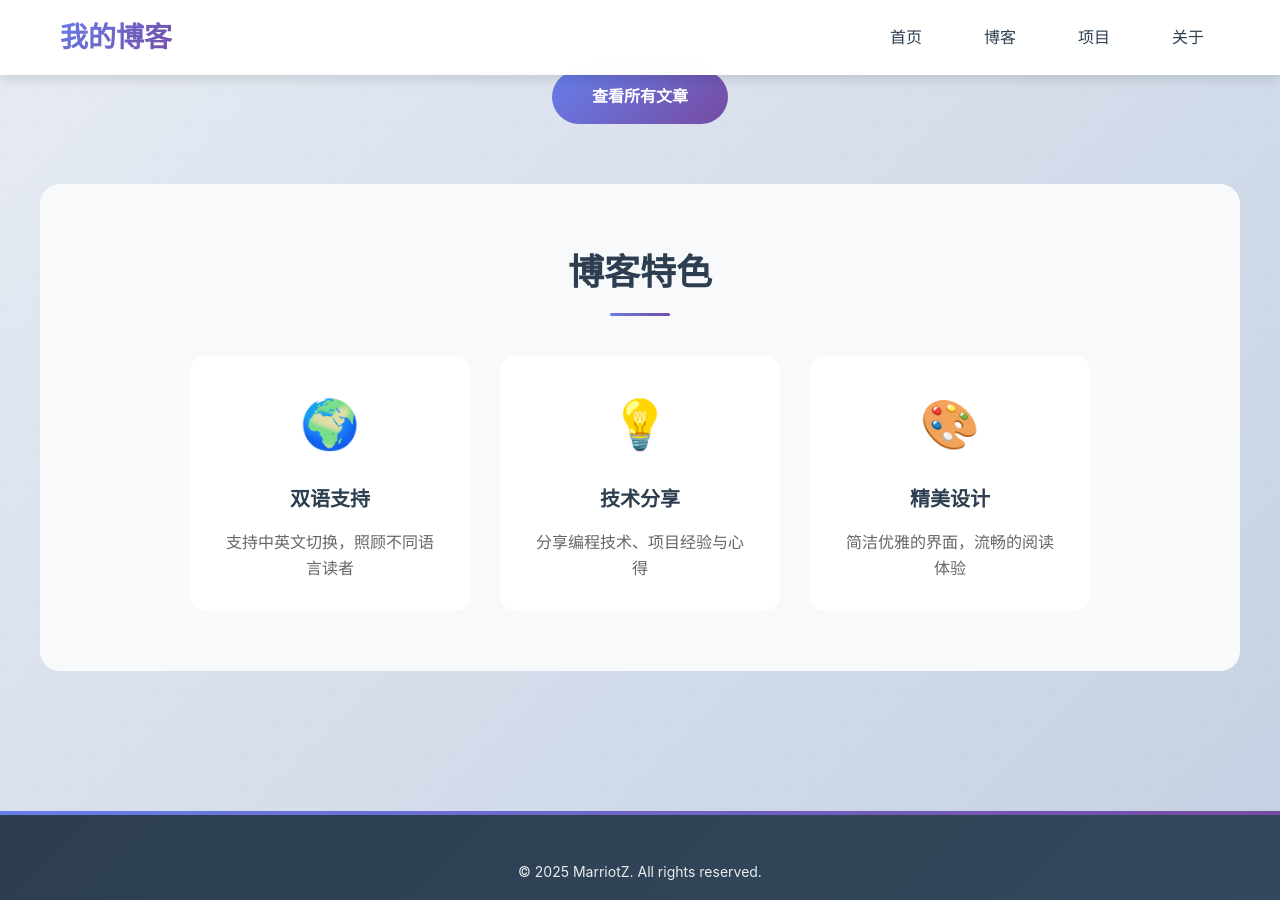
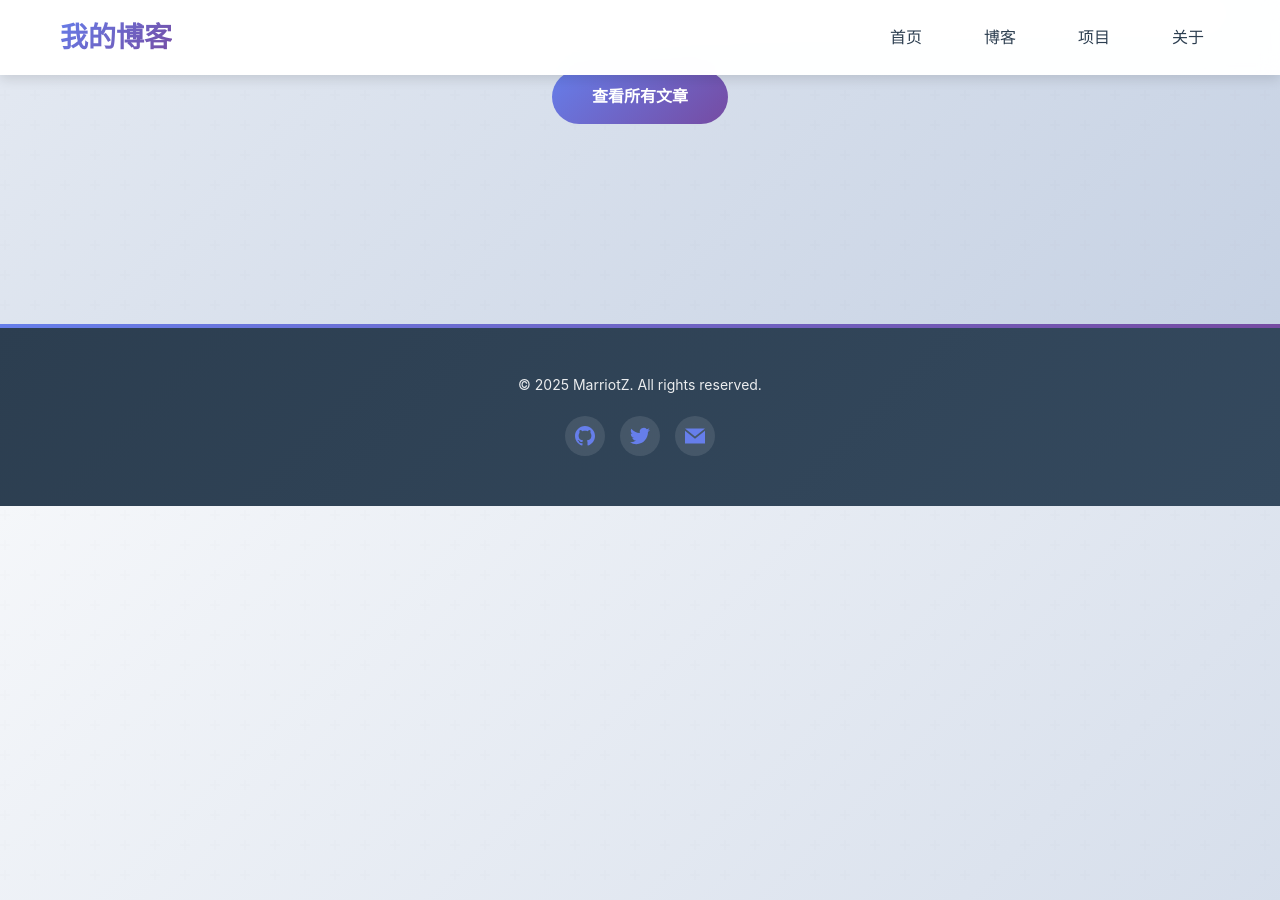
Before and after one commit to MarriotZ/marriotz.github.io, a Jekyll site: the page built from index.html, in a window 1280 px wide and 900 px high, scrolled down 921 px. Built offline with Jekyll 4.4.1, drawn with Linux system fonts in a browser that asks for light colours; the list of posts is cut into pages by our own code.

Commit message:
Update index.html

```diff
--- a/index.html
+++ b/index.html
@@ -43,26 +43,6 @@ title: 首页
     </div>
   </section>
 
-  <section class="features">
-    <h2 class="section-title" data-zh="博客特色" data-en="Blog Features">博客特色</h2>
-    <div class="features-grid">
-      <div class="feature-card">
-        <div class="feature-icon">🌍</div>
-        <h3 data-zh="双语支持" data-en="Bilingual">双语支持</h3>
-        <p data-zh="支持中英文切换，照顾不同语言读者" data-en="Support for Chinese and English readers">支持中英文切换，照顾不同语言读者</p>
-      </div>
-      <div class="feature-card">
-        <div class="feature-icon">💡</div>
-        <h3 data-zh="技术分享" data-en="Tech Sharing">技术分享</h3>
-        <p data-zh="分享编程技术、项目经验与心得" data-en="Share programming skills and project experiences">分享编程技术、项目经验与心得</p>
-      </div>
-      <div class="feature-card">
-        <div class="feature-icon">🎨</div>
-        <h3 data-zh="精美设计" data-en="Beautiful Design">精美设计</h3>
-        <p data-zh="简洁优雅的界面，流畅的阅读体验" data-en="Clean interface with smooth reading experience">简洁优雅的界面，流畅的阅读体验</p>
-      </div>
-    </div>
-  </section>
 </div>
 
 <style>
```
